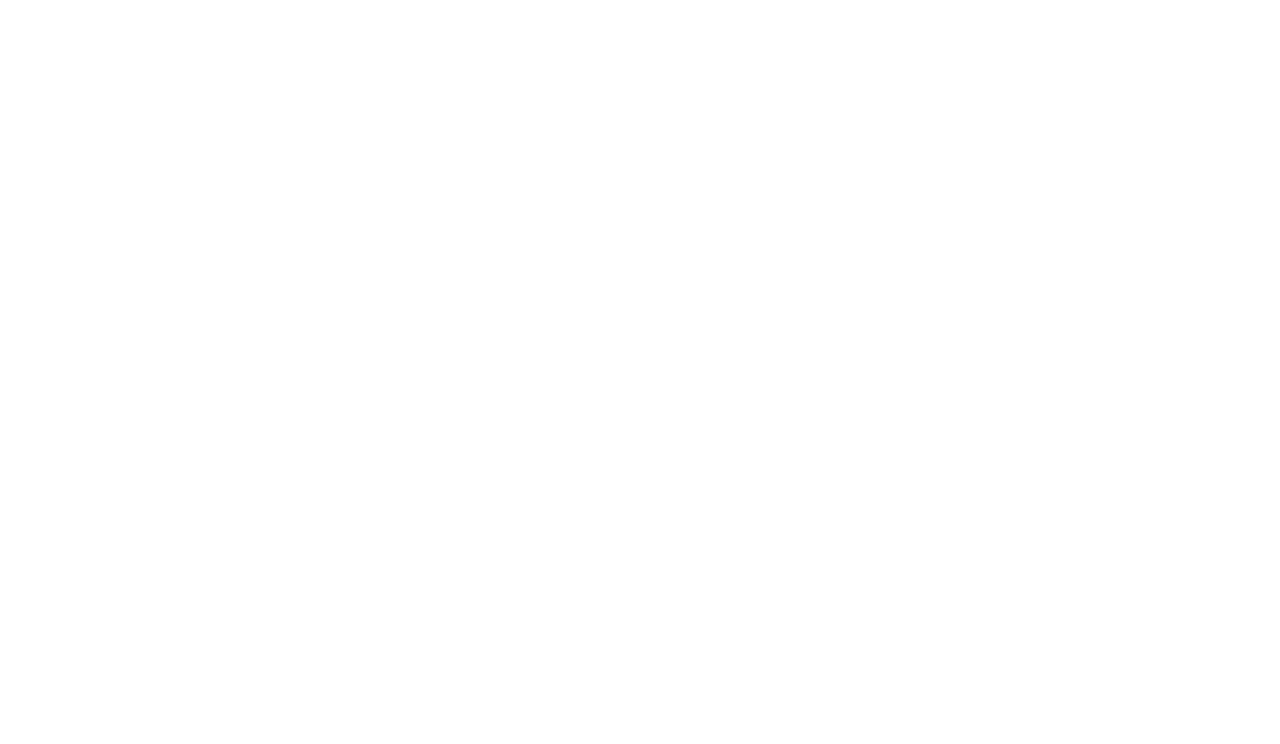
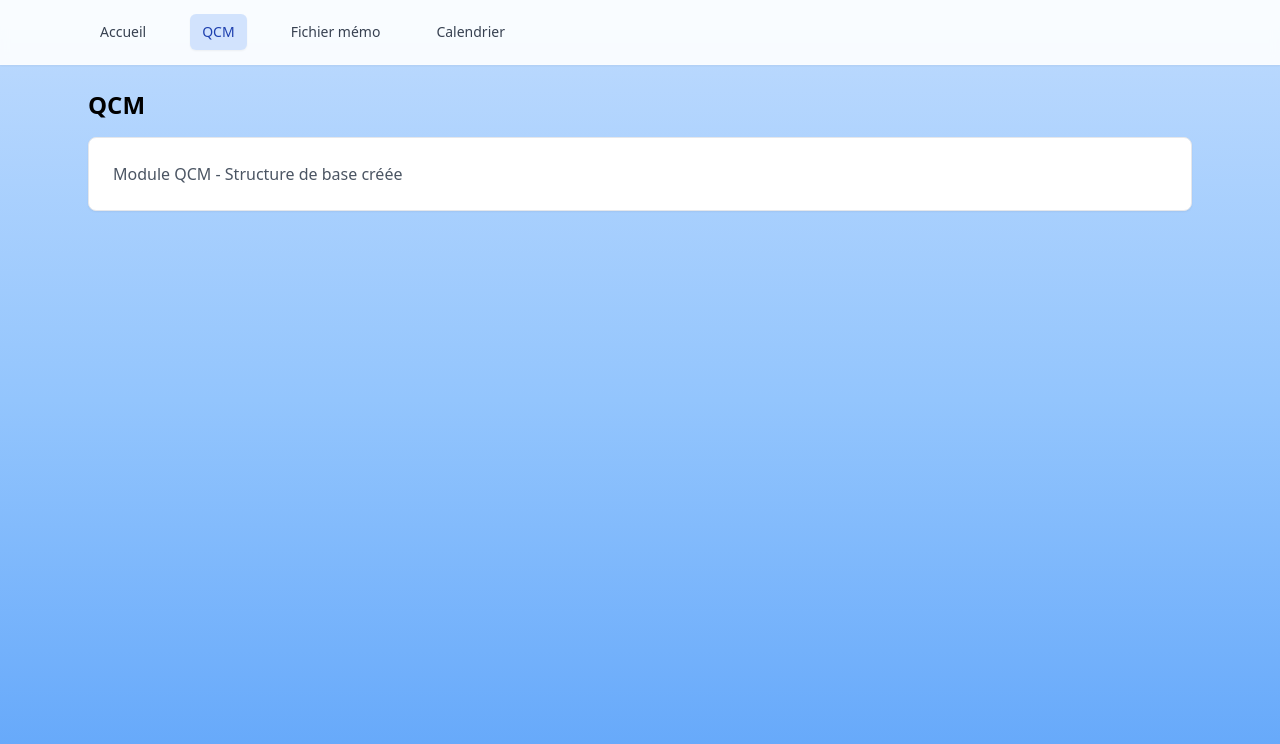
Before and after one commit to kameleo12/studeepv0, a Next.js app: page /qcm in a window 1280 px wide. Before the commit this address had no page. Shown: the top 744 px of the page. Built offline with nearby package versions, Linux system fonts and the light colour scheme.

Commit message:
task: navbar & bg color & other pages

```diff
--- /dev/null
+++ b/src/app/calendrier/page.tsx
@@ -0,0 +1,5 @@
+import CalendarPage from "@root/modules/calendar/react/CalendarPage";
+
+export default function CalendarRoute() {
+  return <CalendarPage />;
+}
--- /dev/null
+++ b/src/app/memo/page.tsx
@@ -0,0 +1,5 @@
+import MemoPage from "@root/modules/memo/react/MemoPage";
+
+export default function MemoRoute() {
+  return <MemoPage />;
+}
--- /dev/null
+++ b/src/app/qcm/page.tsx
@@ -0,0 +1,5 @@
+import QcmPage from "@root/modules/qcm/react/QcmPage";
+
+export default function QcmRoute() {
+  return <QcmPage />;
+}
--- a/src/modules/app/react/Layout.tsx
+++ b/src/modules/app/react/Layout.tsx
@@ -1,14 +1,17 @@
+// modules/app/react/Layout.tsx
 "use client";
 
 import React from "react";
 import { Bounce, ToastContainer } from "react-toastify";
 import "react-toastify/dist/ReactToastify.css";
+import Navbar from "@root/modules/shared/react/components/Navbar";
 
 export const Layout: React.FC<{ children: React.ReactNode }> = ({
   children,
 }) => {
   return (
-    <div>
+    <div className="min-h-screen bg-gradient-to-b from-blue-200 via-blue-300 to-blue-400">
+      <Navbar />
       <div>{children}</div>
       <ToastContainer
         position="bottom-left"
--- /dev/null
+++ b/src/modules/calendar/react/CalendarPage.tsx
@@ -0,0 +1,19 @@
+// modules/calendar/react/CalendarPage.tsx
+"use client";
+
+export default function CalendarPage() {
+  return (
+    <div className="mx-auto max-w-6xl p-6">
+      <div className="flex items-center justify-between mb-4">
+        <h1 className="text-2xl font-semibold">Calendrier</h1>
+      </div>
+
+      <div className="bg-white rounded-lg shadow-sm border p-6">
+        <p className="text-gray-600">
+          Module Calendrier - Structure de base créée
+        </p>
+        {/* TODO: Implémenter les fonctionnalités de calendrier */}
+      </div>
+    </div>
+  );
+}
--- /dev/null
+++ b/src/modules/memo/react/MemoPage.tsx
@@ -0,0 +1,19 @@
+// modules/memo/react/MemoPage.tsx
+"use client";
+
+export default function MemoPage() {
+  return (
+    <div className="mx-auto max-w-6xl p-6">
+      <div className="flex items-center justify-between mb-4">
+        <h1 className="text-2xl font-semibold">Fichier mémo</h1>
+      </div>
+
+      <div className="bg-white rounded-lg shadow-sm border p-6">
+        <p className="text-gray-600">
+          Module Fichier mémo - Structure de base créée
+        </p>
+        {/* TODO: Implémenter les fonctionnalités de mémo */}
+      </div>
+    </div>
+  );
+}
--- /dev/null
+++ b/src/modules/qcm/react/QcmPage.tsx
@@ -0,0 +1,17 @@
+// modules/qcm/react/QcmPage.tsx
+"use client";
+
+export default function QcmPage() {
+  return (
+    <div className="mx-auto max-w-6xl p-6">
+      <div className="flex items-center justify-between mb-4">
+        <h1 className="text-2xl font-semibold">QCM</h1>
+      </div>
+
+      <div className="bg-white rounded-lg shadow-sm border p-6">
+        <p className="text-gray-600">Module QCM - Structure de base créée</p>
+        {/* TODO: Implémenter les fonctionnalités QCM */}
+      </div>
+    </div>
+  );
+}
--- /dev/null
+++ b/src/modules/shared/react/components/Navbar.tsx
@@ -0,0 +1,40 @@
+// modules/shared/react/components/Navbar.tsx
+"use client";
+
+import { Link, usePathname } from "@root/modules/shared/react/libs/navigation";
+
+export default function Navbar() {
+  const pathname = usePathname();
+
+  const navItems = [
+    { href: "/", label: "Accueil", key: "drive" },
+    { href: "/qcm", label: "QCM", key: "qcm" },
+    { href: "/memo", label: "Fichier mémo", key: "memo" },
+    { href: "/calendrier", label: "Calendrier", key: "calendar" },
+  ];
+
+  return (
+    <nav className="bg-white/90 backdrop-blur-sm border-b border-white/20 shadow-sm">
+      <div className="mx-auto max-w-6xl px-6">
+        <div className="flex h-16 items-center space-x-8">
+          {navItems.map((item) => {
+            const isActive = pathname === item.href;
+            return (
+              <Link
+                key={item.key}
+                href={item.href}
+                className={`px-3 py-2 rounded-md text-sm font-medium transition-colors duration-200 ${
+                  isActive
+                    ? "bg-blue-500/20 text-blue-800 shadow-sm"
+                    : "text-gray-700 hover:text-blue-800 hover:bg-white/50"
+                }`}
+              >
+                {item.label}
+              </Link>
+            );
+          })}
+        </div>
+      </div>
+    </nav>
+  );
+}
```
Also changed, not shown: src/modules/drive/react/DrivePage.tsx (+6 -2 lines).
